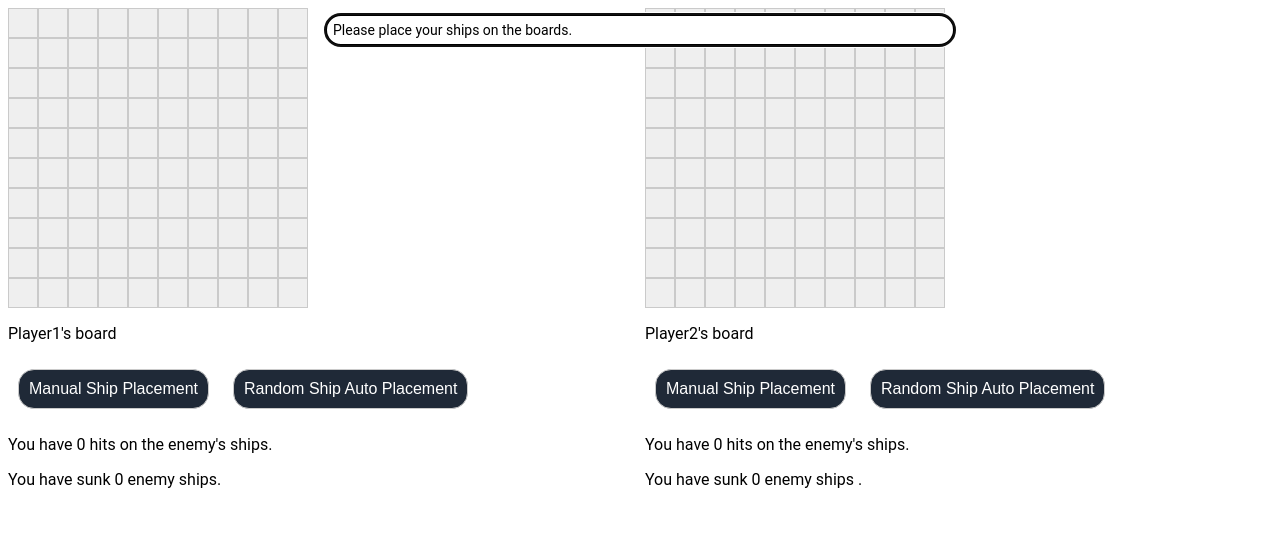
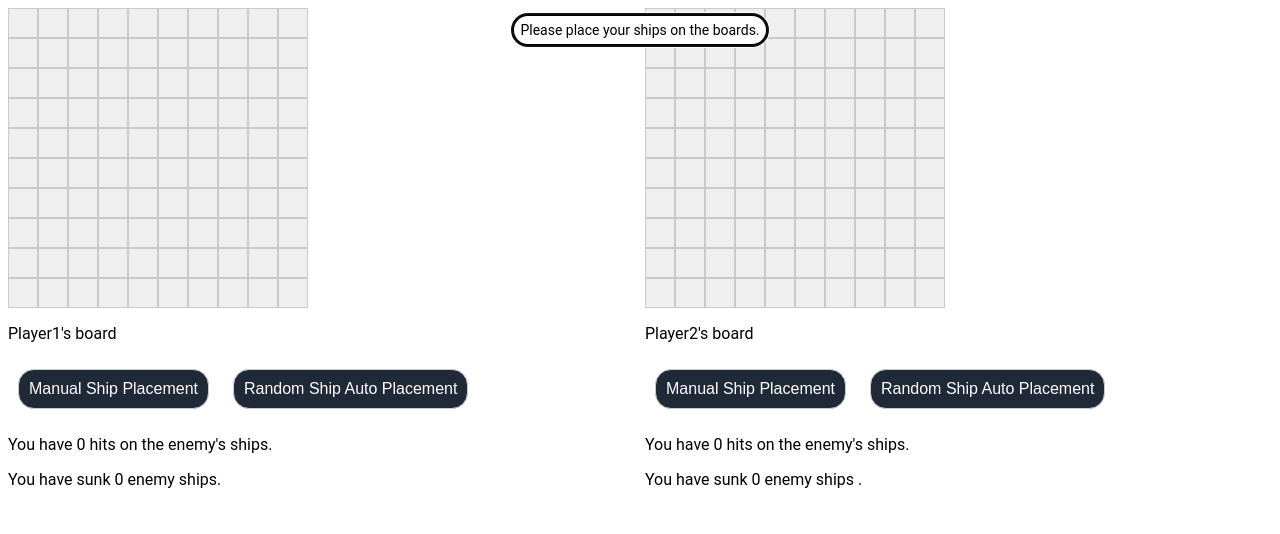
Before and after one commit to Stephenasembo/battleship, a website built with webpack: page src/index.html in a window 1280 px wide. Built offline with nearby package versions, Linux system fonts and the light colour scheme.

Commit message:
Fix: Turn Display Width Size

```diff
--- a/src/styles/styles.css
+++ b/src/styles/styles.css
@@ -91,7 +91,7 @@ button {
   position: absolute;
   top: 5px;
   border-radius: 25px;
-  width: 50%;
+  width: max-content;
   padding: 4px;
   margin: 0px auto;
   font-size: 14px;
```
